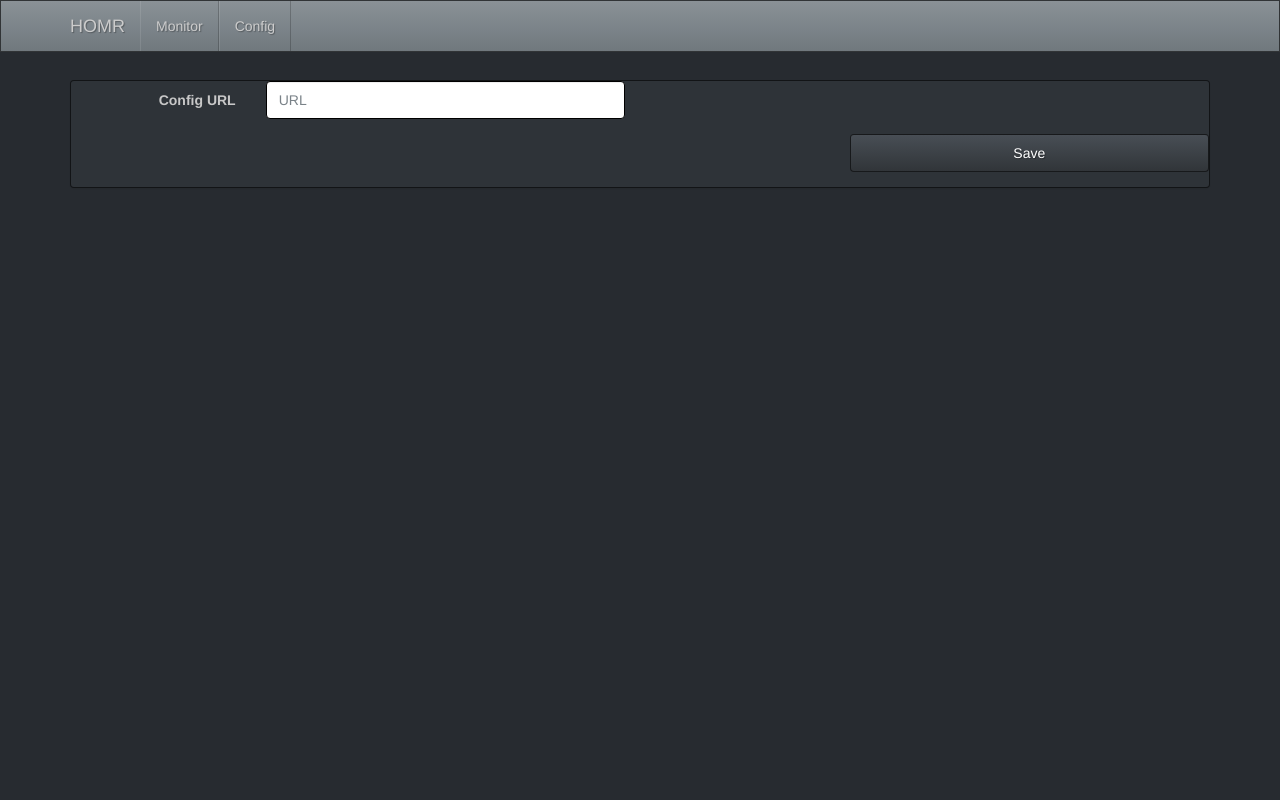
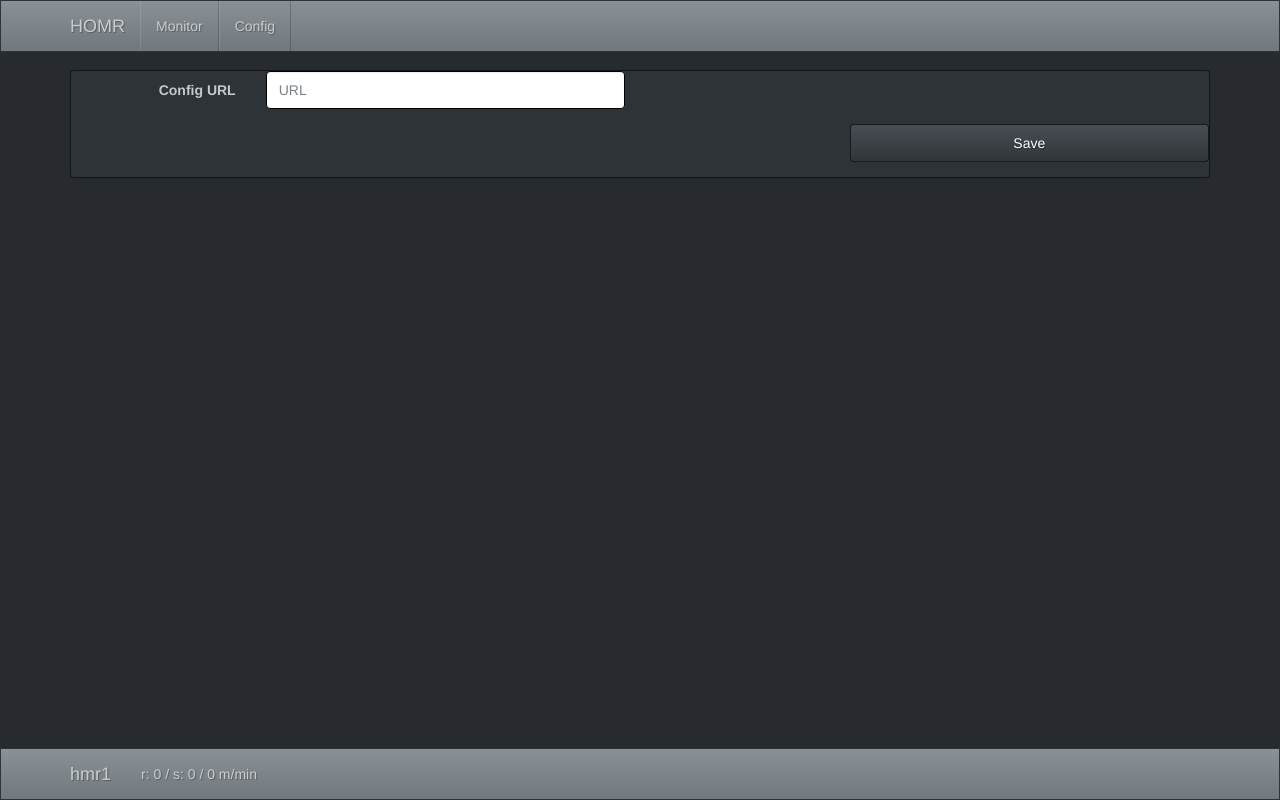
Before and after one commit to klauserber/homr-react, a React (Create React App) app: page / in a window 1280 px wide. Built offline with nearby package versions, Linux system fonts and the light colour scheme; the HTML template or start-up script is replaced by a standard one.

Commit message:
status bar

```diff
--- a/src/App.css
+++ b/src/App.css
@@ -1,5 +1,5 @@
 .App {
-  margin-top: 60px;
+  margin-top: 50px;
 }
 
 .button-image {
--- a/src/App.js
+++ b/src/App.js
@@ -96,6 +96,7 @@ export default class App extends Component {
       currentViewKey: "configview",
       startTime: new Date(),
       received: 0,
+      sent: 0,
       data: {},
       dataMap: {},
       allDataMap: {},
@@ -174,7 +175,7 @@ export default class App extends Component {
   }
 
   messageToState(st, data, topic) {
-    st.received = st.received + 1;
+    st.received++;
     var col = st.dataMap[topic];
     st.allDataMap[topic] = data;
     if(col !== undefined) {
@@ -209,6 +210,7 @@ export default class App extends Component {
     }
     payload.ts = new Date().getTime();
     ds.sendMessage(topic, payload);
+    st.sent++;
     this.setState(st);
   }
 
@@ -242,14 +244,23 @@ export default class App extends Component {
     var view = <div />;
     var views = {};
     var messages = [];
-
+    var info = {
+      received: 0,
+      sent: 0,
+      rate: 0
+    };
 
     var rc = this.renderCount + 1;
     this.renderCount = rc;
-
-    if(this.state !== null) {
+    var st = this.state;
+    if(st !== null) {
       var hmrLocalConfig = window.localStorage.hmrLocalConfig;
       var lc;
+      var now = new Date().getTime();
+      info.rate = Math.floor(st.received / ((now - st.startTime.getTime()) / 60000));
+      info.received = st.received;
+      info.sent = st.sent;
+
       if(hmrLocalConfig !== undefined) {
         lc = JSON.parse(hmrLocalConfig);
       }
@@ -275,7 +286,8 @@ export default class App extends Component {
       <div className="App">
         <HomrNav viewsData={views}
           monitor={true}
-          handleNavEvent={this.handleNavEvent}></HomrNav>
+          handleNavEvent={this.handleNavEvent}
+          statusInfo={info}/>
         <HomrErrorView messages={messages} />
         {view}
       </div>
--- a/src/HomrNav.js
+++ b/src/HomrNav.js
@@ -36,8 +36,10 @@ export class HomrNav extends Component {
 
     var st = this.state;
     var exp = st !== null ? st.navExpanded : false;
+    var info = this.props.statusInfo;
 
     return (
+      <div>
       <Navbar bsStyle="inverse" fixedTop
           onToggle={this.navToggle.bind(this)}
           expanded={exp}>
@@ -53,6 +55,17 @@ export class HomrNav extends Component {
           </Nav>
         </Navbar.Collapse>
       </Navbar>
+      <Navbar bsStyle="inverse" fixedBottom >
+        <Navbar.Header>
+          <Navbar.Brand>
+            <a href="#">hmr1</a>
+          </Navbar.Brand>
+          <Navbar.Text>
+            r: {info.received} / s: {info.sent} / {info.rate} m/min
+          </Navbar.Text>
+        </Navbar.Header>
+      </Navbar>
+      </div>
     );
   }
 }
--- a/src/custom-bootstrap.css
+++ b/src/custom-bootstrap.css
@@ -1,6 +1,6 @@
 
 .homr-status-view .panel-body {
-  padding: 10px;
+  padding: 6px;
 }
 
 .homr-status-button .panel-body {
@@ -8,7 +8,8 @@
 }
 
 .homr-status-view .panel {
-  margin-bottom: 10px;
+  margin-top: 4px;
+  margin-bottom: 4px;
 }
 
 .homr-col {
```
